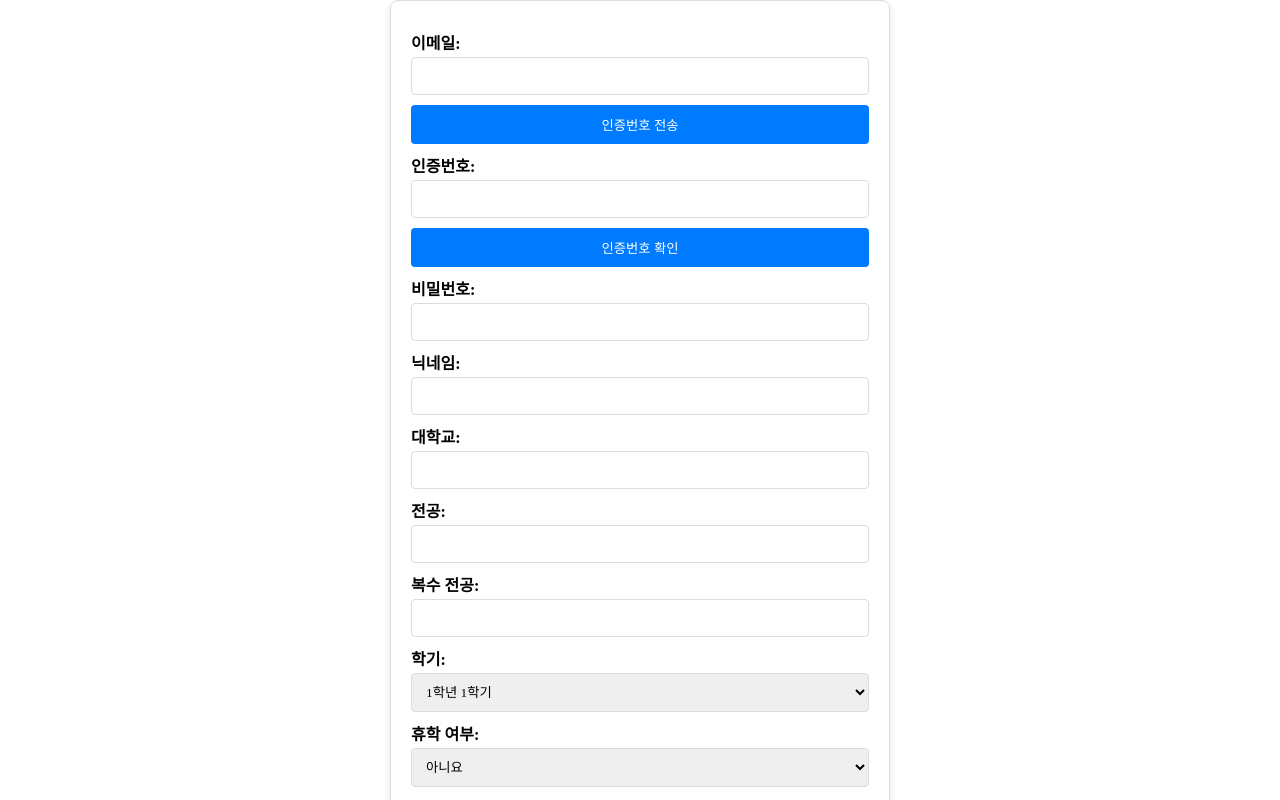
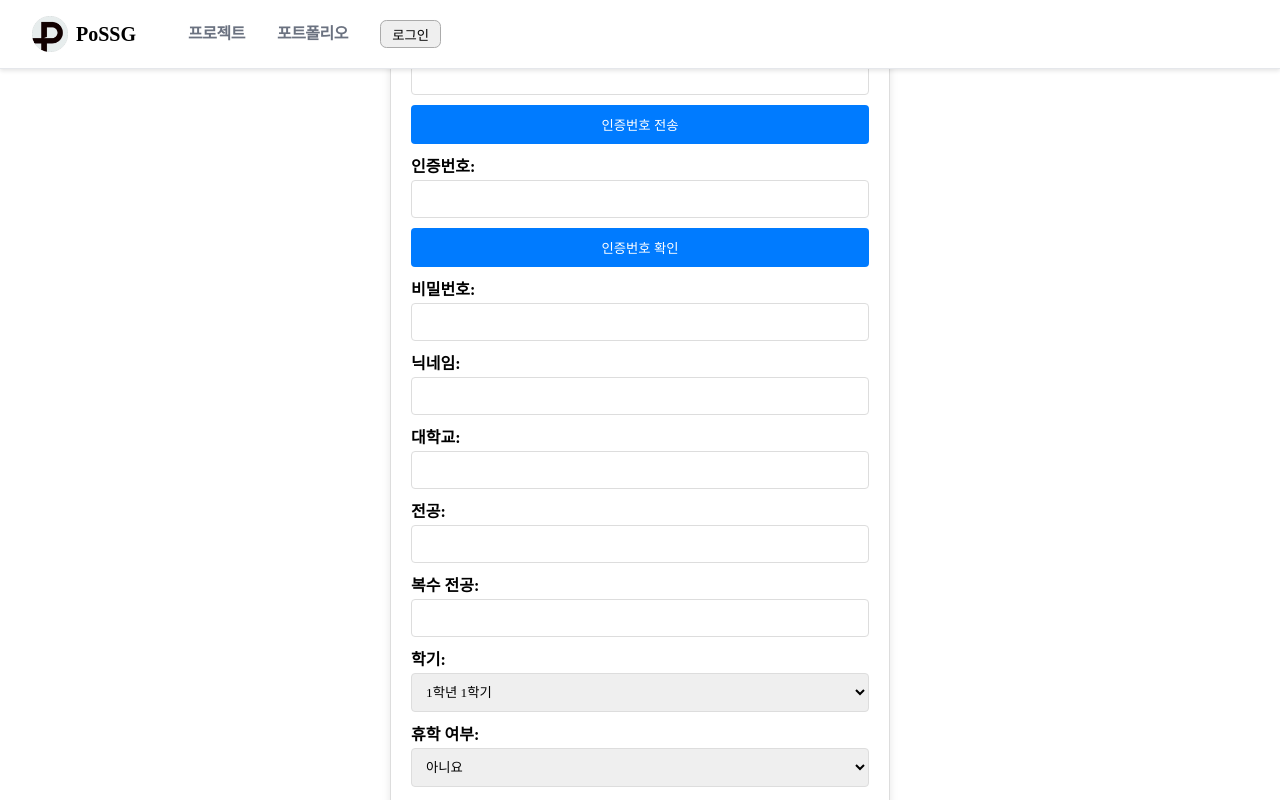
Before and after one commit to Pororii/NewPoSSG, a React (Create React App) app in the folder frontend/: page /register in a window 1280 px wide. Shown: the top 800 px of the page. Built offline with nearby package versions, Linux system fonts and the light colour scheme; no server answers; a web font is replaced by a local one.

Commit message:
[Feat 💡] navbar 기본

```diff
--- a/frontend/src/App.tsx
+++ b/frontend/src/App.tsx
@@ -1,12 +1,24 @@
 import React from 'react'
 import { Outlet } from 'react-router-dom'
+import { ThemeProvider } from 'styled-components'
 
+import Navbars from './components/Navbars/Navbars'
 import GlobalStyle from './styles/GlobalStyle'
+
+const theme = {
+  colors: {
+    textPrimary: '#000', // 원하는 기본 색상
+    textSecondary: '#6b7280', // 추가 색상
+  },
+}
 
 const App: React.FC = () => {
   return (
     <>
       <GlobalStyle />
+      <ThemeProvider theme={theme}>
+        <Navbars />
+      </ThemeProvider>
       <Outlet />
     </>
   )
--- /dev/null
+++ b/frontend/src/components/Navbars/Navbars.tsx
@@ -0,0 +1,115 @@
+import { Icon } from '@iconify/react'
+import React, { useState, useEffect } from 'react'
+import { useLocation, useNavigate } from 'react-router-dom'
+
+import {
+  Navbar,
+  Brand,
+  LinksContainer,
+  NavbarLink,
+  UserContainer,
+  Avatar,
+  Nickname,
+  IconWrapper,
+  LoginButton,
+} from './styles/Navbars.style'
+import { user } from '../../api/user/getUser'
+import { useUserStore } from '../../stores/useUserStore'
+import {
+  getUserFromLocalStorage,
+  saveUserToLocalStorage,
+  removeUserFromLocalStorage,
+} from '../../utils/localStorage'
+
+const Navbars: React.FC = () => {
+  const location = useLocation()
+  const navigate = useNavigate()
+  const [activeLink, setActiveLink] = useState<string>('')
+  const [loggedIn, setLoggedIn] = useState<boolean>(false)
+  const { user: userInfo, setUser: setUserInfo } = useUserStore()
+
+  const token = localStorage.getItem('token')
+
+  const handleLoginButtonClick = () => {
+    if (loggedIn) {
+      // 로그아웃
+      localStorage.removeItem('token')
+      removeUserFromLocalStorage()
+      setUserInfo(null)
+      setLoggedIn(false)
+    } else {
+      // 로그인 페이지로 이동
+      navigate('/login')
+    }
+  }
+
+  const getUserNickname = async () => {
+    if (token && !userInfo) {
+      try {
+        const userInfoResult = await user(token)
+        if (userInfoResult?.data) {
+          setUserInfo(userInfoResult.data)
+          saveUserToLocalStorage(userInfoResult.data)
+        }
+      } catch (error) {
+        console.error('Error fetching user info:', error)
+        // 로그아웃 처리
+        handleLoginButtonClick()
+      }
+    }
+  }
+
+  useEffect(() => {
+    setActiveLink(location.pathname)
+
+    const storedUser = getUserFromLocalStorage()
+
+    if (token) {
+      setLoggedIn(true)
+      if (storedUser) {
+        setUserInfo(storedUser)
+      } else {
+        getUserNickname() // 사용자 닉네임 가져오기
+      }
+    } else {
+      setLoggedIn(false)
+    }
+  }, [location.pathname, token])
+
+  return (
+    <Navbar>
+      <LinksContainer>
+        <Brand href='/'>
+          <img alt='Logo' src='/img/logo_black.png' />
+          <span>PoSSG</span>
+        </Brand>
+        <NavbarLink active={activeLink === '/'}>
+          <a href='/'>프로젝트</a>
+        </NavbarLink>
+        <NavbarLink active={activeLink === '/portfolio'}>
+          <a href='/portfolio'>포트폴리오</a>
+        </NavbarLink>
+        <UserContainer>
+          {loggedIn ? (
+            <div className='flex items-center'>
+              <Avatar>
+                <svg fill='currentColor' viewBox='0 0 24 24'>
+                  <path d='M12 12c2.28 0 4-1.72 4-4s-1.72-4-4-4-4 1.72-4 4 1.72 4 4 4zm0 2c-2.67 0-8 1.34-8 4v2h16v-2c0-2.66-5.33-4-8-4z'></path>
+                </svg>
+              </Avatar>
+              <Nickname>{userInfo?.nickname}</Nickname>
+              <IconWrapper>
+                <Icon icon='ri:arrow-drop-down-line' />
+              </IconWrapper>
+            </div>
+          ) : null}
+          <LoginButton onClick={handleLoginButtonClick}>
+            {loggedIn ? '로그아웃' : '로그인'}
+          </LoginButton>
+        </UserContainer>
+      </LinksContainer>
+    </Navbar>
+  )
+}
+
+export default Navbars
--- /dev/null
+++ b/frontend/src/components/Navbars/styles/Navbars.style.tsx
@@ -0,0 +1,117 @@
+import {
+  Navbar as FlowbiteNavbar,
+  Button as FlowbiteButton,
+} from 'flowbite-react'
+import styled from 'styled-components'
+
+export const Navbar = styled(FlowbiteNavbar)`
+  position: fixed;
+  top: 0;
+  left: 0;
+  right: 0;
+  z-index: 50;
+  padding: 1rem 2rem;
+  background-color: #ffffff; /* 흰색 배경 */
+  display: flex;
+  justify-content: space-between; /* 로고, 메뉴, 버튼 간격 조정 */
+  align-items: center; /* 세로 가운데 정렬 */
+  box-shadow: 0px 2px 4px rgba(0, 0, 0, 0.1); /* 하단 그림자 */
+  border-bottom: 1px solid #e5e7eb; /* 하단 경계선 */
+`
+
+export const Brand = styled(FlowbiteNavbar.Brand)`
+  display: flex;
+  align-items: center;
+  margin-right: 20px;
+
+  img {
+    height: 24px;
+
+    @media (min-width: 640px) {
+      height: 36px;
+    }
+  }
+
+  span {
+    font-size: 1.25rem;
+    color: ${({ theme }) => theme.colors.textPrimary || '#000'};
+    font-weight: 600;
+    margin-left: 8px; /* 로고와 텍스트 간격 */
+  }
+`
+
+export const LinksContainer = styled.ul`
+  display: flex;
+  align-items: center;
+  justify-content: center; /* 가운데 정렬 */
+  gap: 2rem; /* 메뉴 간 간격 */
+  list-style: none;
+  padding: 0;
+  margin: 0;
+  flex-grow: 1; /* 공간을 확장하여 양쪽 여백 확보 */
+`
+
+export const NavbarLink = styled.li<{ active: boolean }>`
+  font-weight: 600;
+  letter-spacing: -0.5px;
+  color: ${({ active, theme }) =>
+    active
+      ? theme.colors.textPrimary || '#000'
+      : theme.colors.textSecondary || '#6b7280'};
+  &:hover {
+    color: ${({ theme }) => theme.colors.textPrimary || '#000'};
+  }
+
+  a {
+    text-decoration: none;
+    color: inherit; /* 부모 색상 상속 */
+  }
+`
+
+export const UserContainer = styled.div`
+  display: flex;
+  justify-content: end;
+  gap: 1rem; /* 로그인 버튼과 다른 요소 간격 */
+`
+
+export const Avatar = styled.div`
+  width: 40px;
+  height: 40px;
+  background-color: #e5e7eb;
+  border-radius: 50%;
+  display: flex;
+  align-items: center;
+  justify-content: center;
+
+  svg {
+    width: 20px;
+    height: 20px;
+    color: #9ca3af;
+  }
+`
+
+export const Nickname = styled.div`
+  font-weight: 600;
+  margin-left: 8px;
+`
+
+export const IconWrapper = styled.div`
+  display: flex;
+  align-items: center;
+  margin-left: 4px;
+
+  svg {
+    color: #000;
+    font-size: 24px;
+  }
+`
+
+export const LoginButton = styled(FlowbiteButton)`
+  font-weight: 500;
+  padding: 0.2rem 0.7rem;
+  border-radius: 0.4rem;
+  border: 1px solid #ababab;
+  / &:hover {
+    background-color: #f3f4f6;
+  }
+`
--- /dev/null
+++ b/frontend/src/stores/useUserStore.ts
@@ -0,0 +1,13 @@
+import create from 'zustand'
+
+import { User } from '../interfaces/Interfaces'
+
+interface UserState {
+  user: User | null
+  setUser: (user: User | null) => void
+}
+
+export const useUserStore = create<UserState>(set => ({
+  user: null,
+  setUser: user => set({ user }),
+}))
--- /dev/null
+++ b/frontend/src/utils/localStorage.ts
@@ -0,0 +1,14 @@
+import { User } from '../interfaces/Interfaces'
+
+export const getUserFromLocalStorage = () => {
+  const user = localStorage.getItem('user')
+  return user ? JSON.parse(user) : null
+}
+
+export const saveUserToLocalStorage = (user: User) => {
+  localStorage.setItem('user', JSON.stringify(user))
+}
+
+export const removeUserFromLocalStorage = () => {
+  localStorage.removeItem('user')
+}
```
Also changed, not shown: frontend/public/img/logo_black.png (added).
